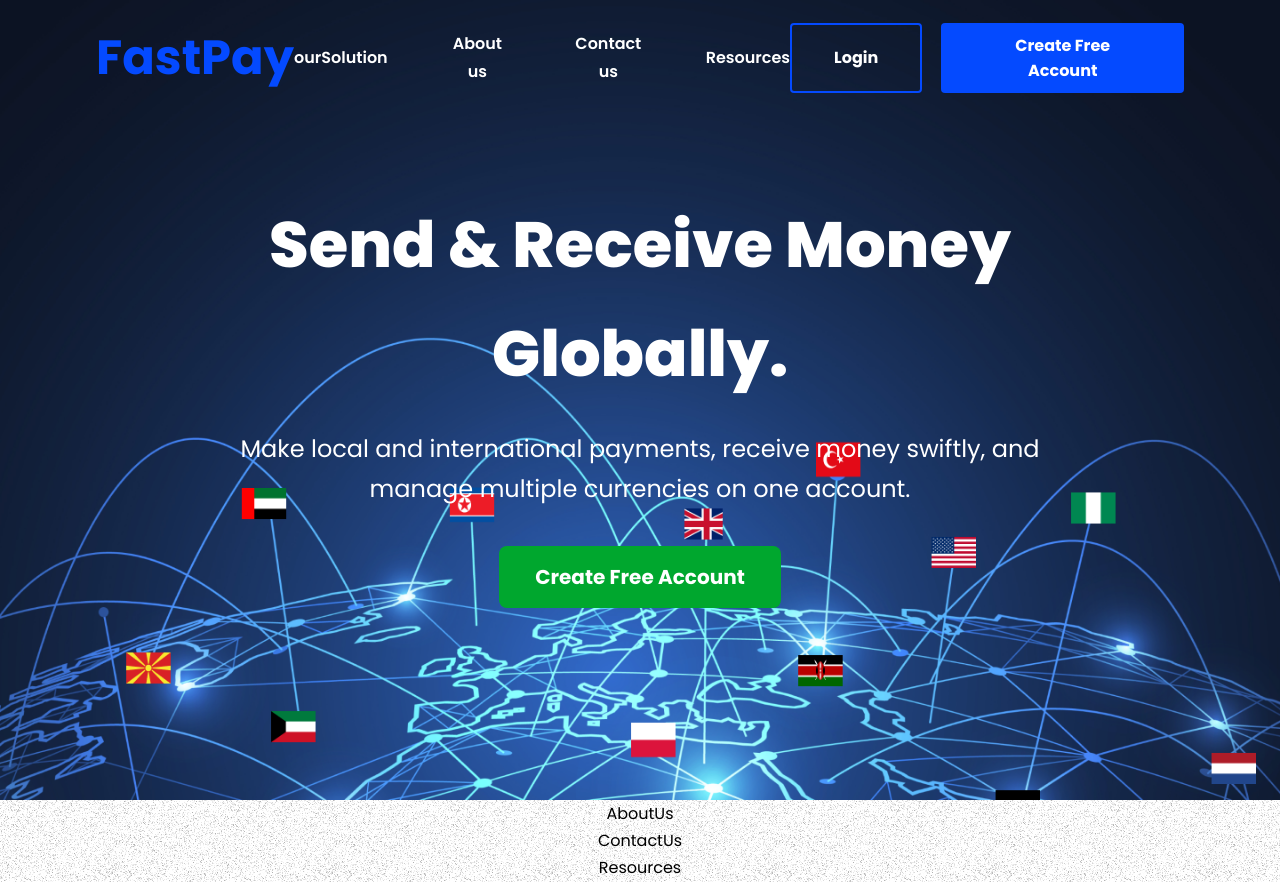
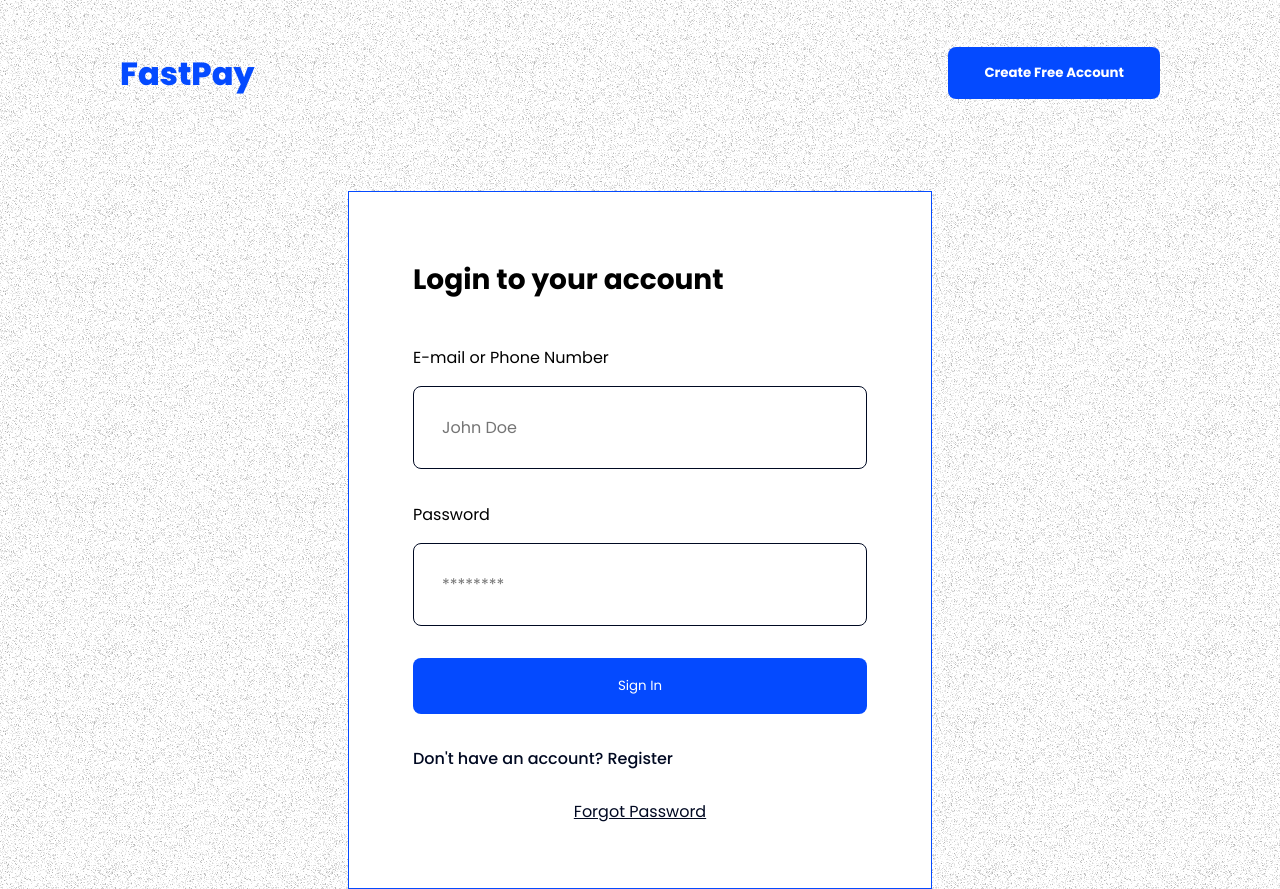
Before and after one commit to Smallstepss/FastPay, a React (Create React App) app in the folder fast-pay/: page /SignIn in a window 1280 px wide. Built offline with nearby package versions, Linux system fonts and the light colour scheme.

Commit message:
create new branch.Add js to authentication page.

```diff
--- a/fast-pay/src/App.jsx
+++ b/fast-pay/src/App.jsx
@@ -1,28 +1,29 @@
-import { BrowserRouter, Routes, Route } from "react-router-dom"
+import { Routes, Route } from "react-router-dom";
 
 
-import Authentication from "./components/Authentication"
+import SignIn ,{SignUp} from "./components/Authentication"
 import AboutUs from "./pages/aboutUs/AboutUs"
 import ContactUs from "./pages/contactUs/ContactUs"
 import OurSolution from "./pages/ourSolution/OurSolution"
 import Resources from "./pages/resources/Resources"
-import Navbar from './components/Navbar'
+import ErrorPage from "./pages/ErrorPage"
+
 
 
 const App = () => {
   return (
-    <BrowserRouter>
-      <Navbar/>
-      {/* <Authentication /> */}
-      <OurSolution />
-      <AboutUs />
-      <ContactUs />
-      <Resources/>
-      </BrowserRouter>
+  <Routes>
 
+  <Route path="/SignIn" element={<SignIn />}/>
+  <Route path="/SignUp" element={<SignUp />}/>
+  <Route path="/" element={<OurSolution />}/>
+  <Route path="/ContactUs" element={<ContactUs/>}/>
+  <Route path="/AboutUs" element={<AboutUs />}/>
+  <Route path="/Resources" element={<Resources /> }/>
+  <Route path="*" element={<ErrorPage /> }/>
 
-  )
+  </Routes>
+
+  );
 }
-
-
-export default App
+export default App;
--- a/fast-pay/src/components/Authentication.jsx
+++ b/fast-pay/src/components/Authentication.jsx
@@ -1,34 +1,100 @@
 import './authentication.css'
+import React, { useState } from "react"
+import { Link } from 'react-router-dom'
 
-const Authentication = () => {
+
+const SignIn = () => {
+  const [email,setEmail]=useState('');
+  const [pass,setPass]=useState('');
+
+  const  handleSubmit=(e) =>{
+    e.preventDefault();
+    console.log("submit-login");
+  }
+
   return (
     <container__signin-container>
       <div className="top__nav">
-        <logo>FastPay</logo>
+      <Link to="/">
+      <logo>FastPay</logo>
+      </Link>
+        <Link to="/SignUp">
         <button class='top__nav-btn'>Create Free Account</button>
+        </Link>
       </div>
-
-
 
         <div className="form__content">
           <h2>Login to your account</h2>
-        <form action="">
+        <form action="" onSubmit={handleSubmit}>
           <label htmlFor="Name">E-mail or Phone Number</label>
-          <input aria-label='Phone number, username, or email' name="username" id="" placeholder='John Doe' />
+          <input aria-label='Phone number, username, or email' name="username" id="" placeholder='John Doe' value={email} onChange={(e)=>setEmail(e.target.value)}/>
           <label htmlFor="pword" >Password</label>
-          <input type="password" placeholder='********'/>
+          <input type="password" placeholder='********' value={pass} onChange={(e)=>setPass(e.target.value)}/>
 
-          <button className='signin-btn'>Sign In</button>
+          <button className='signin-btn' type="submit">Sign In</button>
+          <Link to="/SignUp">
           <button className='register-btn'>Don't have an account? Register</button>
+          </Link>
+
           <button className='forgot-password-btn'>Forgot Password</button>
         </form>
         </div>
 
+    </container__signin-container>
 
-
-
-    </container__signin-container>
   )
 }
+const SignUp=() => {
 
-export default Authentication
+const [firstName,setFirstName]=useState('');
+const [lastName,setLastName]=useState('');
+const [email,setEmail]=useState('');
+const [pass,setPass]=useState('');
+
+const handleSubmit=(e) => {
+  e.preventDefault();
+  console.log("submit");
+
+}
+  return (
+    <container__signup-container>
+      <div className="top__nav">
+      <Link to="/">
+      <logo>FastPay</logo>
+      </Link>
+        <Link to="/SignIn">
+        <button class='top__nav-btn'>Login to Account</button>
+        </Link>
+
+      </div>
+
+        <div className="form__content">
+          <h2>Create a FastPay Account</h2>
+        <form action="" onSubmit={handleSubmit}>
+          <label htmlFor="fName" >First name</label>
+          <input type="text" placeholder='John' id="fName" value={firstName} onChange={(e)=>setFirstName(e.target.value)}/>
+
+          <label htmlFor="lName" >Last Name</label>
+          <input type="text" placeholder='Doe' id="lName" value={lastName} onChange={(e)=>setLastName(e.target.value)}/>
+
+          <label htmlFor="Name">E-mail or Phone Number</label>
+          <input aria-label='Phone number, username, or email' name="username"
+          id="Name" placeholder='Johndoe@gmail.com'  value={email} onChange={(e)=>setEmail(e.target.value)}/>
+
+          <label htmlFor="pword">Password</label>
+          <input type="password" placeholder='********' id="pword" value={pass} onChange={(e)=>setPass(e.target.value)} />
+
+          <button className='signup-btn' type="submit" >Get Started</button>
+          <p>By clicking get started, I acknowledge that I have read and do hereby accept the terms and conditions in the FastPay’s Terms of Use, and Privacy Policy.</p>
+
+        </form>
+        </div>
+
+    </container__signup-container>
+
+  )
+
+}
+
+export default SignIn;
+export {SignUp};
--- a/fast-pay/src/components/authentication.css
+++ b/fast-pay/src/components/authentication.css
@@ -70,6 +70,10 @@
         border: 1px solid #000922;
         border-radius: 8px;
     }
+    form>input:focus {
+
+        background-color:EFF5F5;
+    }
 
     .signin-btn{
         background-color: #044AFF;
@@ -79,7 +83,10 @@
         margin-bottom: 32px;
         cursor: pointer;
     }
+    .signin-btn:hover {
+        transform: scale(1.125);
 
+    }
     .register-btn{
         font-weight:500;
         font-size: 16px;
@@ -119,3 +126,22 @@
     }
 
     /* ======= END OF SIGNIN STYLES ====== */
+
+    /* ======SIGNUP STYLES ======= */
+    .signup-btn{
+        background-color: #044AFF;
+        padding:18px 32px;
+        color: #fff;
+        border-radius: 8px;
+        margin-bottom: 32px;
+        cursor: pointer;
+    }
+    p{
+        font-family: 'Poppins';
+        font-style: normal;
+        font-weight: 400;
+        font-size: 16px;
+        line-height: 24px;
+    }
+
+    /* ======= END OF SIGNUP STYLES ====== */
--- a/fast-pay/src/index.js
+++ b/fast-pay/src/index.js
@@ -1,7 +1,15 @@
+import React from "react";
+
 import ReactDOM from "react-dom/client"
+import { BrowserRouter } from "react-router-dom"
 import App from './App'
 import './index.css'
 
 const root = ReactDOM.createRoot(document.querySelector('#root'));
 
-root.render(<App/>)
+root.render(
+<BrowserRouter>
+<App/>
+</BrowserRouter>
+
+)
--- /dev/null
+++ b/fast-pay/src/pages/ErrorPage.js
@@ -0,0 +1,11 @@
+import React from 'react'
+
+function ErrorPage() {
+  return (
+    <div>
+      404 ERROR!!!! PAGE NOT FOUND
+    </div>
+  )
+}
+
+export default ErrorPage
```
Lines whose indentation alone changed are shown as unchanged.
